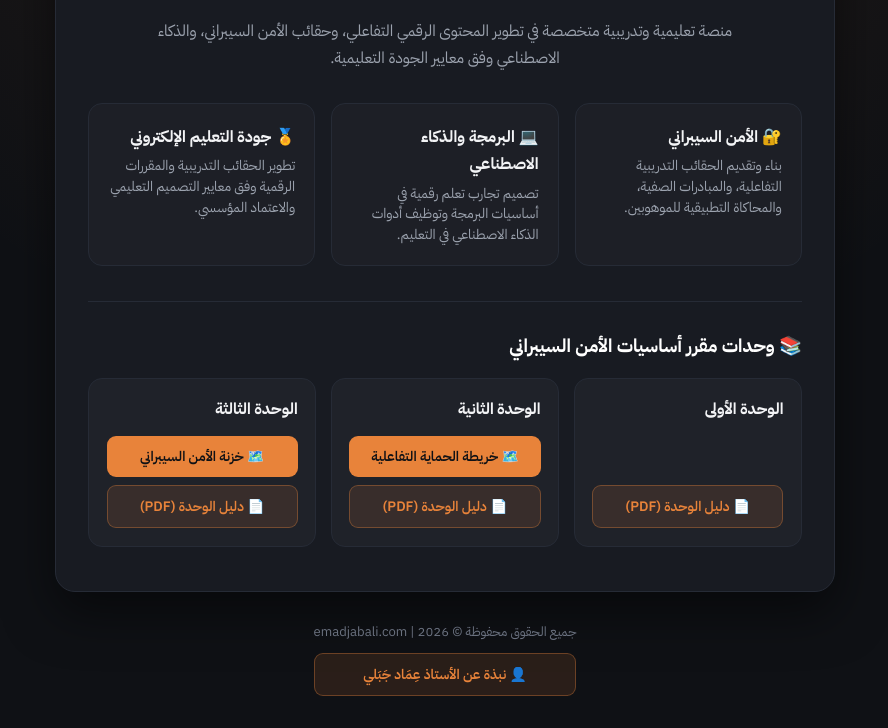
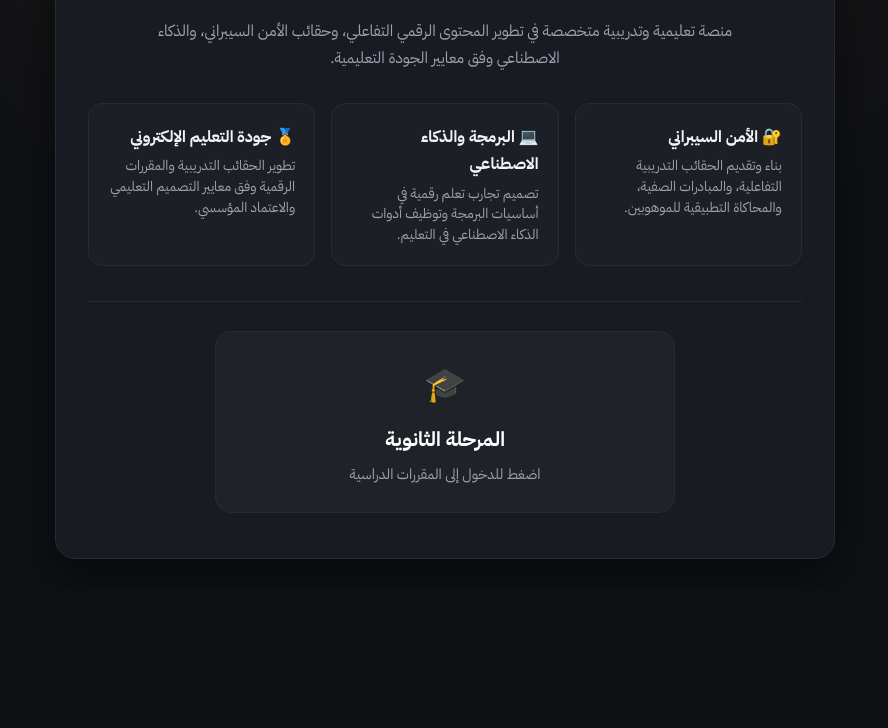
Before and after one commit to emadjabali/emadjabali.github.io, a plain HTML site: page index.html in a window 1280 px wide. Shown: the part 365-1093 px from the top of the page, without its empty margins (195-1083 px from the left). After the commit the page ends 956 px from the top, so only its background shows below. Drawn offline with Linux system fonts and the light colour scheme.

Commit message:
Update index.html

```diff
--- a/index.html
+++ b/index.html
@@ -110,7 +110,7 @@
       gap: 0.5rem;
     }
     .btn {
-      display: block;
+      display: inline-block;
       text-align: center;
       text-decoration: none;
       padding: 0.55rem 0.9rem;
@@ -118,6 +118,7 @@
       font-size: 0.86rem;
       font-weight: 600;
       transition: all 0.2s ease;
+      cursor: pointer;
     }
     .btn-primary {
       background: #e8833a;
@@ -134,7 +135,68 @@
     .btn-secondary:hover {
       background: rgba(232,131,58,0.22);
     }
-    footer { margin-top: 1.8rem; font-size: 0.82rem; color: #6b7280; }
+    .nav-level {
+      display: none;
+      animation: fadeIn 0.25s ease;
+    }
+    .nav-level.active {
+      display: block;
+    }
+    .stage-card {
+      background: rgba(255,255,255,0.03);
+      border: 1px solid #262b36;
+      border-radius: 16px;
+      padding: 1.6rem 1.4rem;
+      text-align: center;
+      cursor: pointer;
+      transition: all 0.2s ease;
+      max-width: 460px;
+      margin: 0 auto;
+    }
+    .stage-card:hover {
+      border-color: #e8833a;
+      background: rgba(232,131,58,0.06);
+      transform: translateY(-2px);
+    }
+    .stage-icon {
+      font-size: 2.1rem;
+      margin-bottom: 0.5rem;
+    }
+    .stage-card h3 {
+      font-size: 1.25rem;
+      color: #fff;
+      margin-bottom: 0.35rem;
+    }
+    .stage-card p {
+      font-size: 0.9rem;
+      color: #9ca3af;
+    }
+    .back-nav-btn {
+      background: rgba(232,131,58,0.1);
+      color: #e8833a;
+      border: 1px solid rgba(232,131,58,0.35);
+      padding: 0.45rem 0.9rem;
+      border-radius: 8px;
+      cursor: pointer;
+      font-family: inherit;
+      font-size: 0.85rem;
+      font-weight: 600;
+      margin-bottom: 1.1rem;
+      transition: all 0.2s ease;
+    }
+    .back-nav-btn:hover {
+      background: rgba(232,131,58,0.2);
+    }
+    @keyframes fadeIn {
+      from { opacity: 0; transform: translateY(5px); }
+      to { opacity: 1; transform: translateY(0); }
+    }
+    footer {
+      margin-top: 1.8rem;
+      font-size: 0.82rem;
+      color: #6b7280;
+      text-align: center;
+    }
   </style>
 </head>
 <body>
@@ -161,40 +223,25 @@
     </section>
 
     <section class="units-section">
-      <div class="units-title">📚 وحدات مقرر أساسيات الأمن السيبراني</div>
-      <div class="units-grid">
+      <!-- المستوى 1: المرحلة الدراسية -->
+      <div id="level-stage" class="nav-level active">
+        <div class="stage-card" onclick="showLevel('level-course')">
+          <div class="stage-icon">🎓</div>
+          <h3>المرحلة الثانوية</h3>
+          <p>اضغط للدخول إلى المقررات الدراسية</p>
+        </div>
+      </div>
 
-        <div class="unit-box">
-          <h4>الوحدة الأولى</h4>
-          <div class="btn-group">
-            <a href="unit1.pdf" target="_blank" class="btn btn-secondary">📄 دليل الوحدة (PDF)</a>
-          </div>
+      <!-- المستوى 2: المقررات الدراسية -->
+      <div id="level-course" class="nav-level">
+        <button type="button" class="back-nav-btn" onclick="showLevel('level-stage')">← العودة إلى المراحل الدراسية</button>
+        <div class="stage-card" onclick="showLevel('level-units')">
+          <div class="stage-icon">🛡️</div>
+          <h3>مقرر أساسيات الأمن السيبراني</h3>
+          <p>اضغط لاستعراض وحدات المقرر والأنشطة التفاعلية</p>
         </div>
+      </div>
 
-        <div class="unit-box">
-          <h4>الوحدة الثانية</h4>
-          <div class="btn-group">
-            <a href="unit2.html" class="btn btn-primary">🗺️ خريطة الحماية التفاعلية</a>
-            <a href="unit2.pdf" target="_blank" class="btn btn-secondary">📄 دليل الوحدة (PDF)</a>
-          </div>
-        </div>
-
-        <div class="unit-box">
-          <h4>الوحدة الثالثة</h4>
-          <div class="btn-group">
-            <a href="unit3.html" class="btn btn-primary">🗺️ خزنة الأمن السيبراني</a>
-            <a href="unit3.pdf" target="_blank" class="btn btn-secondary">📄 دليل الوحدة (PDF)</a>
-          </div>
-        </div>
-
-      </div>
-    </section>
-  </main>
-  <footer>
-  <div>جميع الحقوق محفوظة &copy; 2026 | emadjabali.com</div>
-  <div style="margin-top: 10px;">
-    <a href="about.html" class="btn btn-secondary">👤 نبذة عن الأستاذ عِمَاد جَبَلي</a>
-  </div>
-</footer>
-</body>
-</html>
+      <!-- المستوى 3: وحدات المقرر -->
+      <div id="level-units" class="nav-level">
+        <button type="
```
